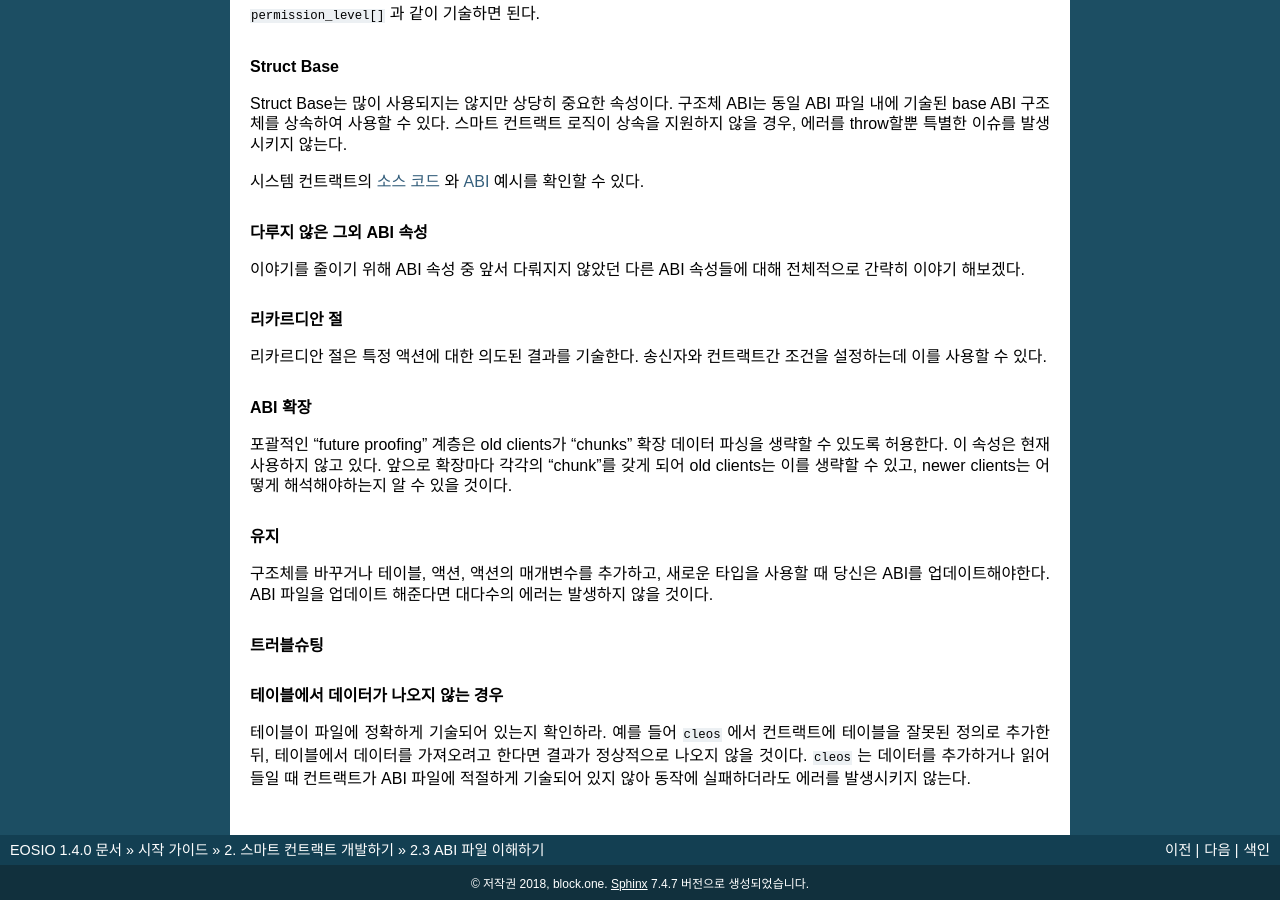
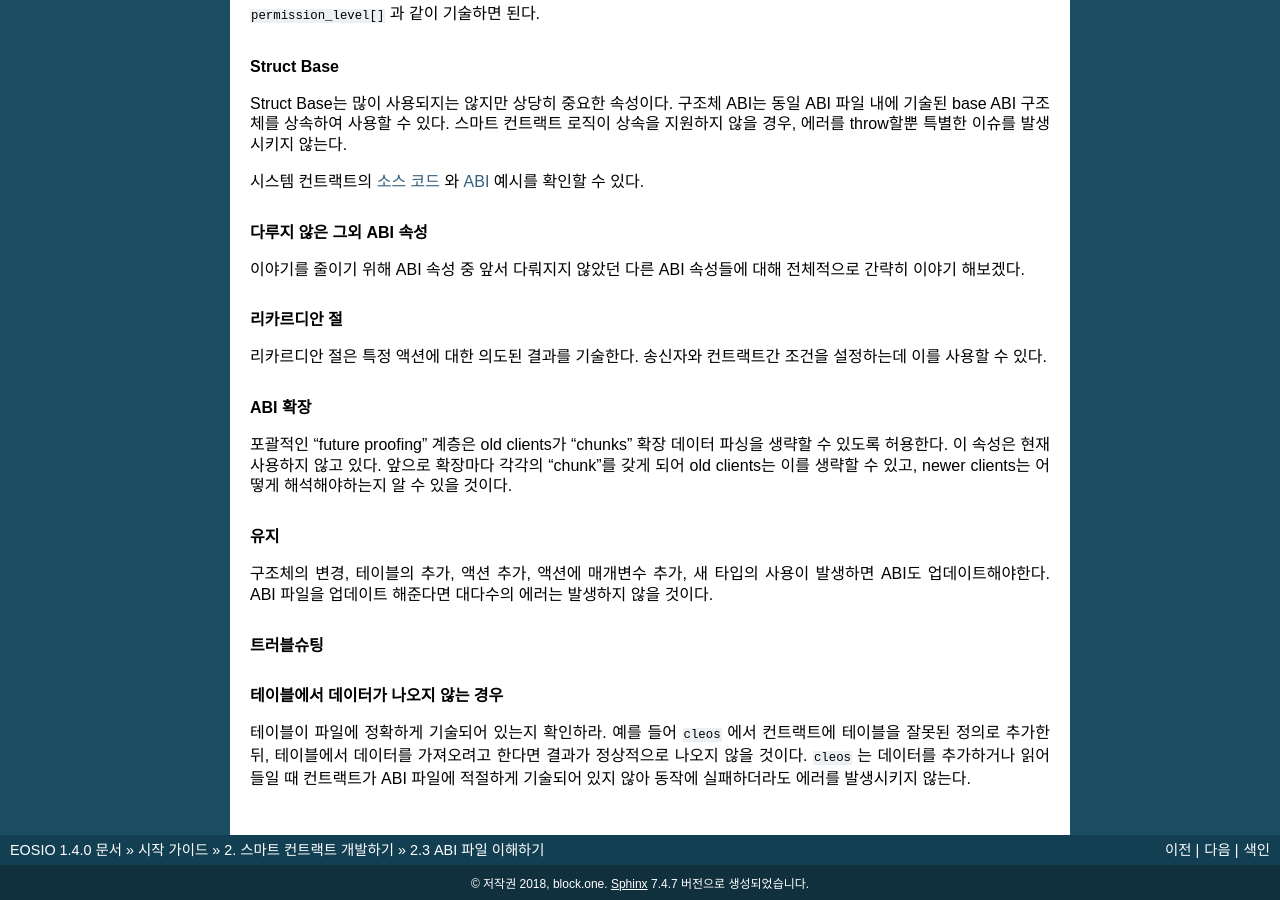
Before and after one commit to eosdevkr/eosio-doc, a Sphinx documentation site: the page built from docs/eosio-home/the-abi.rst, in a window 1280 px wide and 900 px high, scrolled down 8755 px. Built offline with Sphinx 7.4.7, drawn with Linux system fonts in a browser that asks for light colours.

Commit message:
Update docs/eosio-home/the-abi.rst
Co-Authored-By: code0xff <31336310+code0xff@users.noreply.github.com>

```diff
--- a/docs/eosio-home/the-abi.rst
+++ b/docs/eosio-home/the-abi.rst
@@ -569,7 +569,7 @@ Struct Base는 많이 사용되지는 않지만 상당히 중요한 속성이다
 
 .. rubric:: 유지
 
-구조체를 바꾸거나 테이블, 액션, 액션의 매개변수를 추가하고, 새로운 타입을 사용할 때 당신은 ABI를 업데이트해야한다.
+구조체의 변경, 테이블의 추가, 액션 추가, 액션에 매개변수 추가, 새 타입의 사용이 발생하면 ABI도 업데이트해야한다.
 ABI 파일을 업데이트 해준다면 대다수의 에러는 발생하지 않을 것이다.
 
 .. rubric:: 트러블슈팅
```
